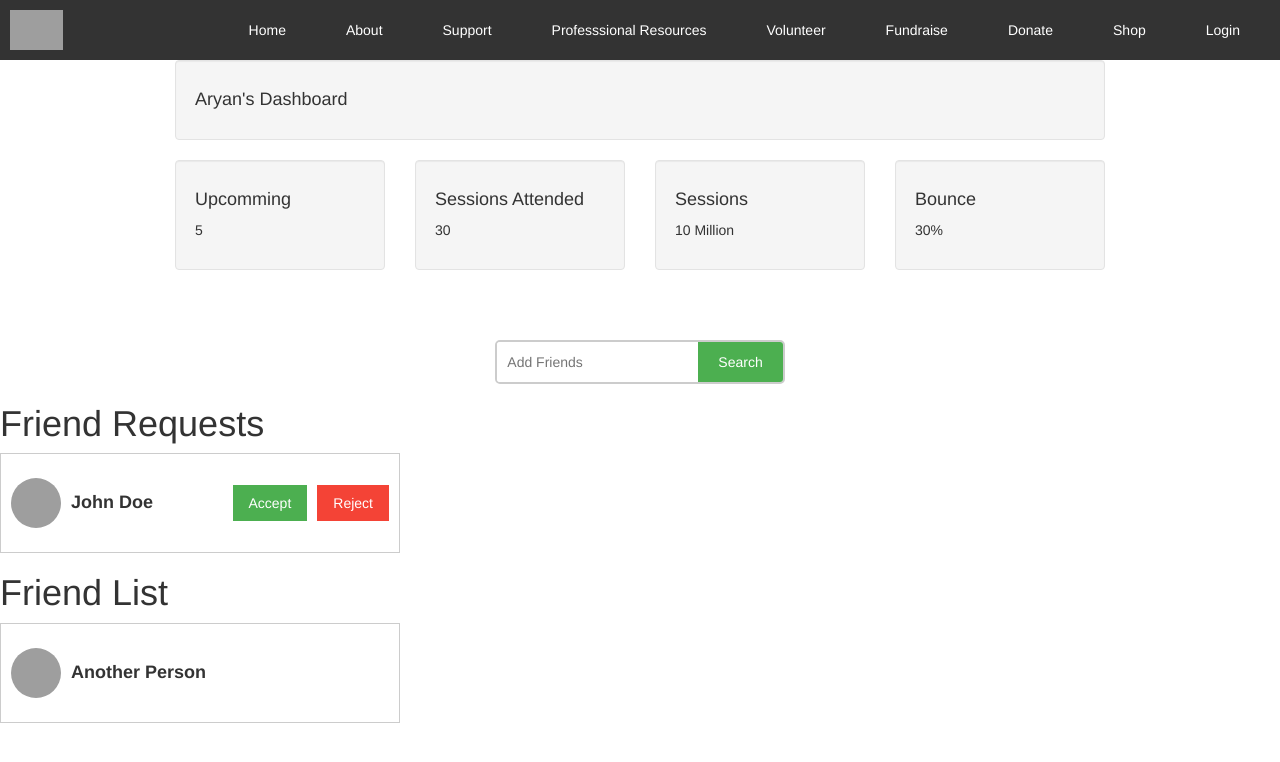
After one commit to cfglondon24/Team-8, a Flask app: template templates/friends.html in a window 1280 px wide. The commit adds this page. Shown: the top 762 px of the page. Run offline with Flask 3, Linux system fonts and the light colour scheme; the template is opened without the code that fills it, so the values that code supplies are empty; some libraries are stand-ins or nearby versions; grey boxes are pictures that could not be loaded.

Commit message:
feat(): added forum and frieds lists

```diff
--- a/app.py
+++ b/app.py
@@ -25,7 +25,7 @@ def login():
 
 @app.route('/')
 def home():
-    return render_template('main.html')
+    return render_template('login.html')
 
 @app.route('/submit_mood', methods=['POST'])
 def submit_mood():
--- /dev/null
+++ b/templates/friends.html
@@ -0,0 +1,350 @@
+<!DOCTYPE html>
+<html lang="en">
+<head>
+  <title>Bootstrap Example</title>
+  <meta charset="utf-8">
+  <meta name="viewport" content="width=device-width, initial-scale=1">
+  <link rel="stylesheet" href="https://maxcdn.bootstrapcdn.com/bootstrap/3.4.1/css/bootstrap.min.css">
+  <script src="https://ajax.googleapis.com/ajax/libs/jquery/3.7.1/jquery.min.js"></script>
+  <script src="https://maxcdn.bootstrapcdn.com/bootstrap/3.4.1/js/bootstrap.min.js"></script>
+  <style>
+    /* Set height of the grid so .sidenav can be 100% (adjust as needed) */
+    .row.content {height: 100%}
+
+    /* Set gray background color and 100% height */
+    .sidenav {
+      background-color: #f1f1f1;
+      height: 100%;
+    }
+
+    /* On small screens, set height to 'auto' for the grid */
+    @media screen and (max-width: 100%) {
+      .row.content {height: auto;}
+    }
+
+
+    .flagged-table {
+    border-collapse: collapse;
+    width:80%;
+    margin: 2rem 0;
+    font-size: 0.9em;
+    font-family: sans-serif;
+    min-width: 500px;
+    box-shadow: 0 0 20px rgba(0, 0, 0, 0.15);
+}
+
+.flagged-table {
+    padding: 3px;
+    margin: 3px;
+  }
+
+
+.flagged-table thead tr {
+    background-color: #009879;
+    color: #ffffff;
+    text-align: left;
+}
+
+
+    .menu-bar {
+            background-color: #333;
+            color: white;
+            padding: 10px;
+            display: flex;
+            justify-content: space-between;
+            align-items: center;
+        }
+        .menu-left {
+            display: flex;
+            align-items: center;
+        }
+        .menu-right {
+            display: flex;
+            align-items: center;
+        }
+        .logo {
+            margin-right: auto; /* Pushes logo box to the left */
+        }
+        .menu-bar a {
+            color: white;
+            text-decoration: none;
+            padding: 10px 20px;
+            margin: 0 10px;
+            border-radius: 5px;
+            transition: background-color 0.3s ease;
+        }
+        .menu-bar a:hover {
+            background-color: #555;
+        }
+
+
+
+/* Add styles to the form container */
+.form-container {
+  max-width: 300px;
+  padding: 10px;
+  background-color: white;
+}
+
+/* Full-width textarea */
+.form-container textarea {
+  width: 100%;
+  padding: 15px;
+  margin: 5px 0 22px 0;
+  border: none;
+  background: #f1f1f1;
+  resize: none;
+  min-height: 200px;
+}
+
+.center_please {
+    display: flex;
+    justify-content: center;
+}
+
+/* When the textarea gets focus, do something */
+.form-container textarea:focus {
+  background-color: #ddd;
+  outline: none;
+}
+
+/* Set a style for the submit/send button */
+.form-container .btn {
+  background-color: #04AA6D;
+  color: white;
+  padding: 16px 20px;
+  border: none;
+  cursor: pointer;
+  width: 100%;
+  margin-bottom:10px;
+  opacity: 0.8;
+}
+
+/* Add a red background color to the cancel button */
+.form-container .cancel {
+  background-color: red;
+}
+
+/* Add some hover effects to buttons */
+.form-container .btn:hover, .open-button:hover {
+  opacity: 1;
+}
+
+
+.full-page-image {
+        position: absolute;
+        top: 40%;
+        left: 30%;
+        transform: translate(-30%, -40%);
+        padding: 20px;
+        width: 300px;
+        background-color: rgba(0, 0, 0, 0.5); /* Adjust background opacity here */
+        color: white; /* Text color */
+    }
+
+
+    .rectangle {
+    width: 400px;
+    height: 100px;
+    border: 1px solid #ccc;
+    display: flex;
+    align-items: center;
+    justify-content: space-between;
+    padding: 10px;
+  }
+  .info {
+    display: flex;
+    align-items: center;
+  }
+  .info img {
+    width: 50px;
+    height: 50px;
+    border-radius: 50%;
+    margin-right: 10px;
+  }
+  .info .name {
+    font-size: 18px;
+    font-weight: bold;
+  }
+  .actions {
+    display: flex;
+  }
+  .button {
+    padding: 8px 16px;
+    margin-left: 10px;
+    cursor: pointer;
+  }
+  .accept {
+    background-color: #4CAF50;
+    color: white;
+    border: none;
+  }
+  .reject {
+    background-color: #f44336;
+    color: white;
+    border: none;
+  }
+
+  .menu-bar {
+            background-color: #333;
+            color: white;
+            padding: 10px;
+            display: flex;
+            justify-content: space-between;
+            align-items: center;
+        }
+        .menu-left {
+            display: flex;
+            align-items: center;
+        }
+        .menu-right {
+            display: flex;
+            align-items: center;
+        }
+        .logo {
+            margin-right: auto; /* Pushes logo box to the left */
+        }
+        .menu-bar a {
+            color: white;
+            text-decoration: none;
+            padding: 10px 20px;
+            margin: 0 10px;
+            border-radius: 5px;
+            transition: background-color 0.3s ease;
+        }
+        .menu-bar a:hover {
+            background-color: #555;
+        }
+
+
+  .search-container {
+    display: flex;
+    justify-content: center;
+    margin-top: 50px;
+  }
+  .search-bar {
+    display: flex;
+    border: 2px solid #ccc;
+    border-radius: 5px;
+    overflow: hidden;
+  }
+  .search-input {
+    flex: 1;
+    padding: 10px;
+    border: none;
+    outline: none;
+  }
+  .search-button {
+    padding: 10px 20px;
+    border: none;
+    background-color: #4CAF50;
+    color: white;
+    cursor: pointer;
+  }
+  .search-button:hover {
+    background-color: #45a049;
+  }
+
+
+  </style>
+</head>
+<body>
+
+    <div class="menu-bar">
+        <div class="menu-left">
+            <div class="logo"> <!-- Logo box -->
+                <img src="image_one.jpeg" alt="Logo" height="40px">
+            </div>
+        </div>
+        <div class="menu-right">
+            <a href="/home">Home</a>
+            <a href="#">About</a>
+            <a href="#">Support</a>
+            <a href="#">Professsional Resources</a>
+            <a href="#">Volunteer</a>
+            <a href="#">Fundraise</a>
+            <a href="#">Donate</a>
+            <a href="#">Shop</a>
+            <a href="/login">Login</a>
+        </div>
+    </div>
+
+
+    <div class="center_please">
+
+    <div class="col-sm-9">
+      <div class="well">
+        <h4>Aryan's Dashboard</h4>
+      </div>
+      <div class="row">
+        <div class="col-sm-3">
+          <div class="well">
+            <h4>Upcomming </h4>
+            <p>5</p>
+          </div>
+        </div>
+        <div class="col-sm-3">
+          <div class="well">
+            <h4>Sessions Attended</h4>
+            <p>30</p>
+          </div>
+        </div>
+        <div class="col-sm-3">
+          <div class="well">
+            <h4>Sessions</h4>
+            <p>10 Million</p>
+          </div>
+        </div>
+        <div class="col-sm-3">
+          <div class="well">
+            <h4>Bounce</h4>
+            <p>30%</p>
+          </div>
+        </div>
+      </div>
+    </div>
+    </div>
+
+
+
+
+  <div class="search-container">
+    <div class="search-bar">
+      <input class="search-input" type="text" name="q" placeholder="Add Friends">
+      <button class="search-button" type="submit">Search</button>
+    </div>
+  </div>
+
+
+  <h1> Friend Requests </h1>
+
+    <div class="rectangle">
+        <div class="info">
+            <img src="profile.jpg" alt="Profile Image">
+            <div class="name">John Doe</div>
+        </div>
+        <div class="actions">
+            <button class="button accept">Accept</button>
+            <button class="button reject">Reject</button>
+        </div>
+        </div>
+
+
+
+    <h1> Friend List </h1>
+
+    <div class="rectangle">
+        <div class="info">
+            <img src="profile.jpg" alt="Profile Image">
+            <div class="name">Another Person</div>
+        </div>
+        </div>
+
+
+
+
+
+
+
+</body>
+</html>
--- a/templates/login.html
+++ b/templates/login.html
@@ -115,14 +115,10 @@ button{
         <input type="text" placeholder="Email or Phone" name="username">
         <label for="password">Password</label>
         <input type="password" placeholder="Password" name="password">
-
         <button type="submit" name="user_button" value="User In">User In</button>
         <button type="submit" name="nurse_button" value="Nurse Login">Nurse Login</button>
         <button type="submit" name="volunteer_button" value="Volunteer Login">Volunteer Login</button>
     </form>
 
-
-
-
 </body>
 </html>
```
Also changed, not shown: templates/forum.html (added, +254 -0 lines), templates/nurse-dashboard.html (+36 -1 lines), templates/nurse_main.html (deleted, +0 -10 lines).
